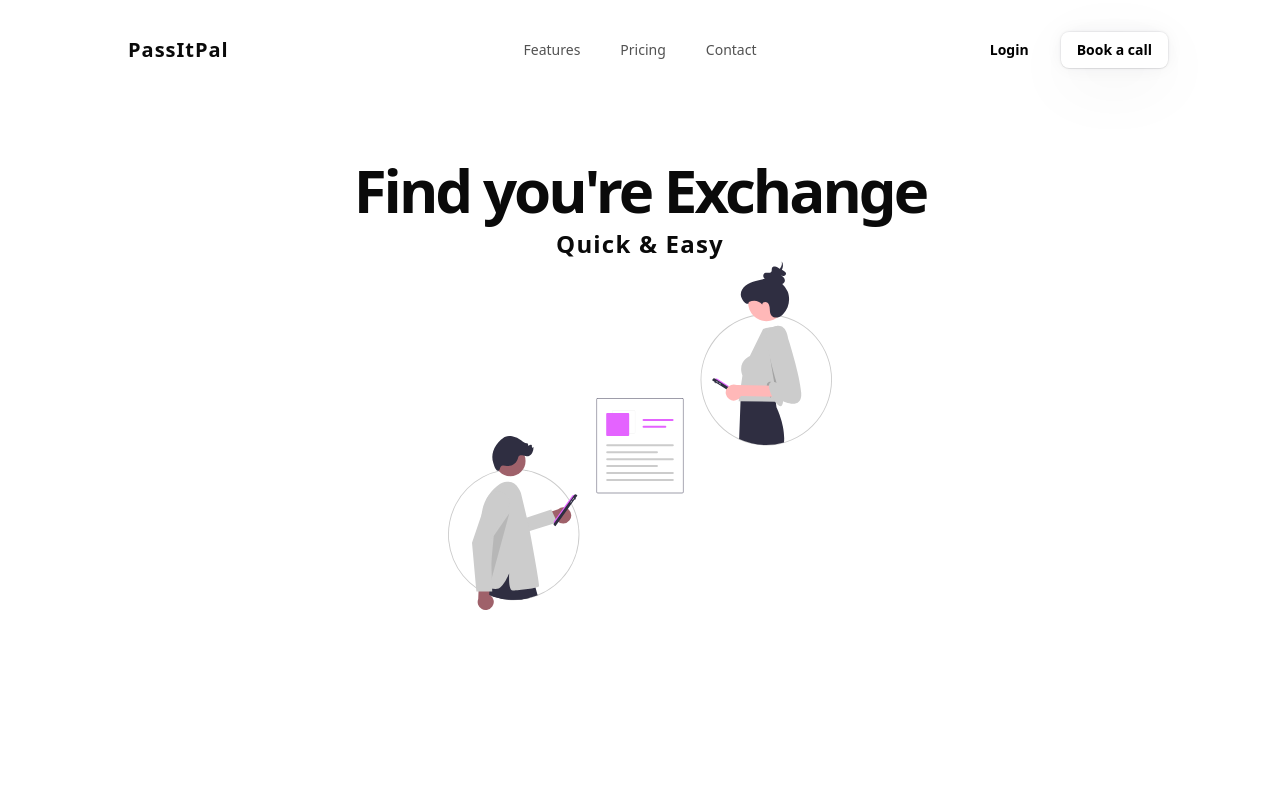
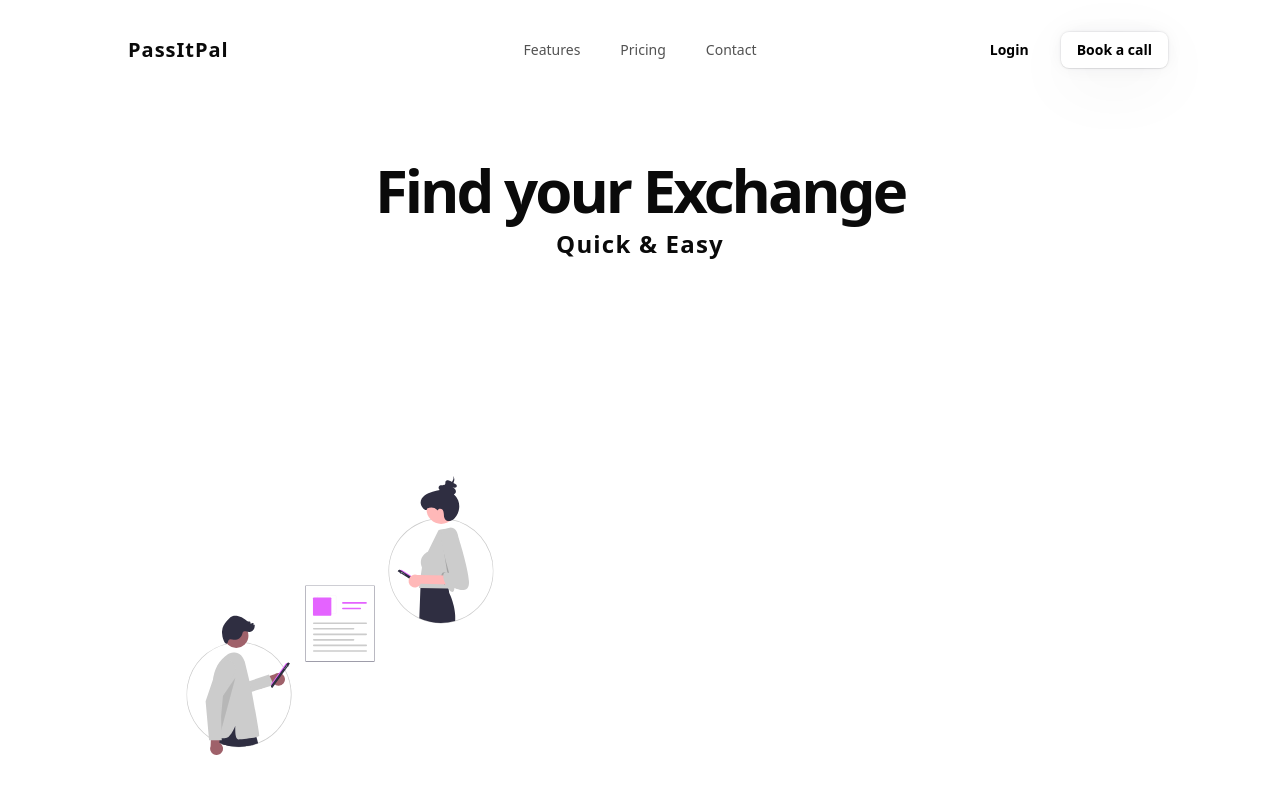
Before and after one commit to IAOteam/PassItPal, a React (Vite) app in the folder frontend/: page / in a window 1280 px wide. Shown: the top 794 px of the page. Built offline with nearby package versions, Linux system fonts and the light colour scheme.

Commit message:
landing-animation

```diff
--- a/frontend/src/App.tsx
+++ b/frontend/src/App.tsx
@@ -1,9 +1,9 @@
 import { NavBar } from "./components/nav/NavBar"
-import HeroSection from "./components/pages/landing/HeroSection"
+import HeroSection from "./pages/landing/HeroSection"
 
 function App() {
   return (
-    <div className="pagePadding">
+    <div className="pagePadding relative">
 
     <NavBar/>
 
--- a/frontend/src/components/nav/NavBar.tsx
+++ b/frontend/src/components/nav/NavBar.tsx
@@ -3,7 +3,6 @@ import {
   NavBody,
   NavItems,
   MobileNav,
-  NavbarLogo,
   NavbarButton,
   MobileNavHeader,
   MobileNavToggle,
@@ -30,7 +29,7 @@ export function NavBar() {
   const [isMobileMenuOpen, setIsMobileMenuOpen] = useState(false);
 
   return (
-    <div className="relative w-full">
+    <div className="sticky top-0 left-0 w-full z-[100]">
       <Navbar>
         {/* Desktop Navigation */}
         <NavBody>
@@ -48,7 +47,9 @@ export function NavBar() {
         {/* Mobile Navigation */}
         <MobileNav>
           <MobileNavHeader>
-            <NavbarLogo />
+            <div className="relative inline-block font-bold text-xl tracking-wider z-10 px-4 py-2">
+            PassItPal
+        </div>
             <MobileNavToggle
               isOpen={isMobileMenuOpen}
               onClick={() => setIsMobileMenuOpen(!isMobileMenuOpen)}
--- a/frontend/src/components/pages/landing/HeroSection.tsx
+++ /dev/null
@@ -1,20 +0,0 @@
-import React from 'react'
-
-
-const HeroSection : React.FC= () => {
-  return (
-    <div className='flex flex-col items-center  h-screen text-center relative'>
-        <div className='mt-20'>
-            <h1 className='font-bold text-6xl tracking-tighter'>Find you're Exchange</h1>
-            <h4 className='font-semibold text-2xl tracking-wider mt-2'>Quick &amp; Easy</h4>
-        </div>
-        <div>
-            <img src="/sharing.svg" alt="Sharing Logo" className='absolute -translate-x-1/2   w-96' />
-
-        </div>
-
-    </div>
-  )
-}
-
-export default HeroSection
--- /dev/null
+++ b/frontend/src/pages/landing/HeroSection.tsx
@@ -0,0 +1,47 @@
+import React from 'react'
+
+import { motion, useScroll, useTransform } from 'motion/react';
+const HeroSection: React.FC = () => {
+  const { scrollYProgress } = useScroll();
+
+
+  const y = useTransform(scrollYProgress, [0.1, 0.8], ['-100px', '100px']);
+  const scale = useTransform(scrollYProgress, [0.2, 0.5], [1, 0.8]);
+  const x = useTransform(scrollYProgress, [0.2, 0.8], ['0px', '-300px']);
+
+
+  const textOpacity = useTransform(scrollYProgress, [0.5, 0.7], [0, 1]);
+  const textX = useTransform(scrollYProgress, [0.5, 0.7], ['100px', '0px']);
+
+  return (
+    <div className="flex flex-col items-center text-center relative">
+      <div className="lg:mt-20 mt-10">
+        <h1 className="font-bold text-6xl tracking-tighter">Find your Exchange</h1>
+        <h4 className="font-semibold text-2xl tracking-wider mt-2">Quick &amp; Easy</h4>
+      </div>
+
+      <motion.div className="lg:h-[100vh] relative w-full">
+        <motion.img
+          src="/sharing.svg"
+          alt="Sharing Logo"
+          style={{ y, scale, x }}
+          className="lg:absolute left-1/2 top-20 -translate-x-1/2 w-96 hidden lg:block"
+        />
+
+        <img src="/sharing.svg" alt="Sharing Logo" className="w-[260px]  mx-auto lg:hidden" />
+
+        <motion.div
+          style={{ opacity: textOpacity, x: textX }}
+          className="lg:absolute lg:top-[40%] lg:left-[50%]  lg:text-left text-center mt-10"
+        >
+          <h2 className="text-3xl font-semibold">Have unused Subscriptions?</h2>
+          <p className="mt-2 text-lg text-gray-600">Sell them qucik  to others.</p>
+
+
+        </motion.div>
+      </motion.div>
+    </div>
+  )
+}
+
+export default HeroSection;
```
